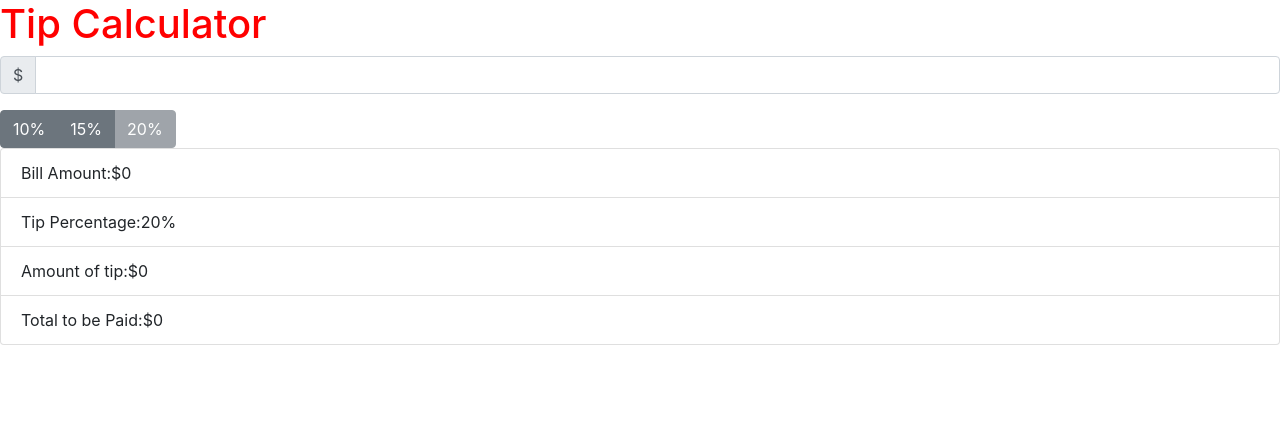
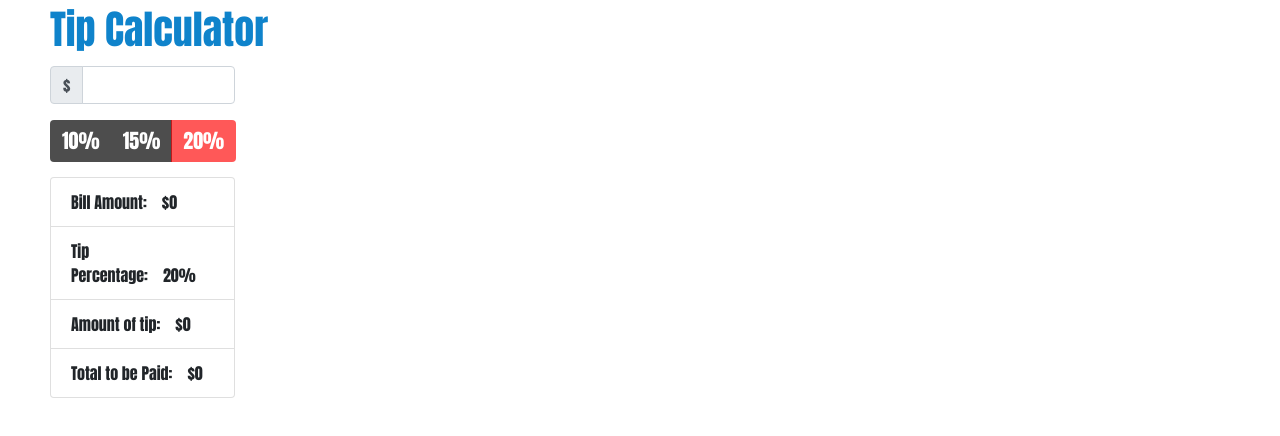
Before and after one commit to rcarroll81/few100-lab, a website built with webpack: page src/index.html in a window 1280 px wide. Built offline with nearby package versions, Linux system fonts and the light colour scheme.

Commit message:
updated styles.css

```diff
--- a/src/styles.css
+++ b/src/styles.css
@@ -1,3 +1,59 @@
 h1 {
-    color:red;
+    color: #0F83CB;
+    font-family: Arial;
+    padding-top: 5px;
+    padding-bottom: 5px;
+    font-family: Impact;
 }
+.list-group{
+    display: inline-block;
+    width: 15%;
+    font-family: Impact;
+}
+.input-group{
+    width: 15%;
+    font-family: Impact;
+}
+.calculator{
+    padding-left: 50px;
+}
+.btn-secondary{
+    background-color: #4D4D4D;
+    border: none;
+    font-size: 20px;
+}
+.btn-group{
+    width: 15%;
+    padding-bottom: 15px;
+    font-family: Impact;
+}
+#tip-percent{
+    padding-left: 15px;
+}
+#bill-amount{
+    padding-left: 15px;
+}
+#tip-amount{
+    padding-left: 15px;
+}
+#bill-total{
+    padding-left: 15px;
+}
+#ten:hover{
+    background-color: green;
+}
+#ten:disabled{
+    background-color: red;
+}
+#fifteen:hover{
+    background-color: green;
+}
+#fifteen:disabled{
+    background-color: red;
+}
+#twenty:hover{
+    background-color: green;
+}
+#twenty:disabled{
+    background-color: red;
+}
```
